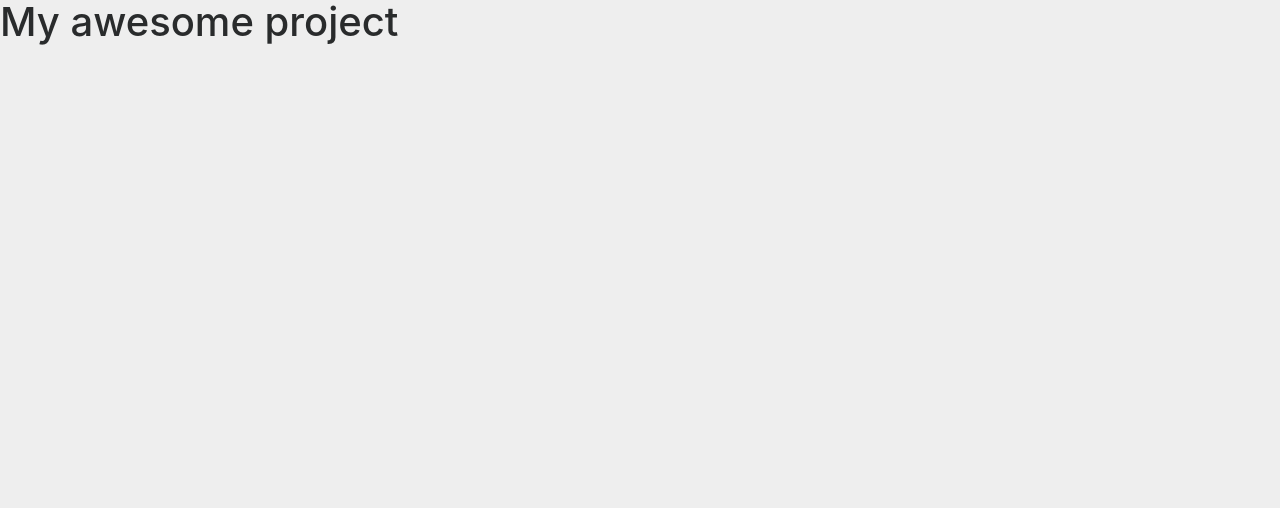
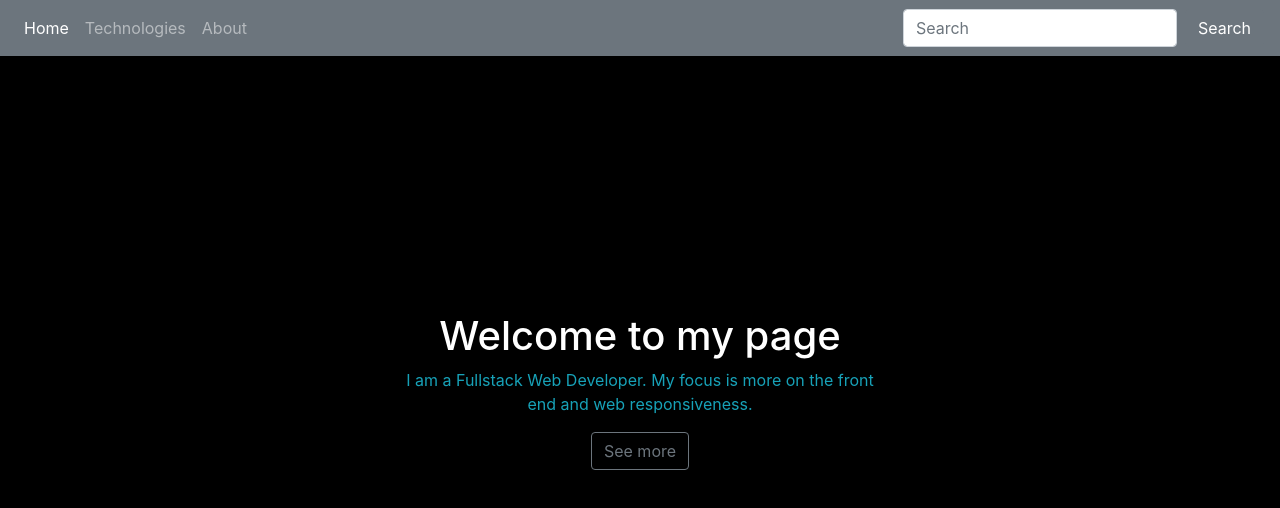
Before and after one commit to tmtkobedmx8/project, a website: page index.html in a window 1280 px wide. Drawn offline with nearby package versions, Linux system fonts and the light colour scheme; files that its build step writes are made by us from their sources.

Commit message:
Added updated files

```diff
--- a/index.html
+++ b/index.html
@@ -1,4 +1,4 @@
-<!DOCTYPE html>
+<!-- <!DOCTYPE html>
 <html class="no-js" lang="en">
     <head>
         <title>Bulma</title>
@@ -10,4 +10,51 @@
     <body>
         <h1>My awesome project</h1>
     </body>
+</html> -->
+
+<!DOCTYPE html>
+<html lang="en">
+<head>
+	<meta charset="UTF-8">
+	<title>Portfolio</title>
+	<link rel="stylesheet" type="text/css" href="css/styles.css">
+	<link rel="stylesheet" href="https://stackpath.bootstrapcdn.com/bootstrap/4.1.3/css/bootstrap.min.css" integrity="sha384-MCw98/SFnGE8fJT3GXwEOngsV7Zt27NXFoaoApmYm81iuXoPkFOJwJ8ERdknLPMO" crossorigin="anonymous">
+</head>
+<body>
+	<nav class="navbar navbar-expand-lg navbar-dark bg-secondary">
+  	<button class="navbar-toggler" type="button" data-toggle="collapse" data-target="#navbarColor01" aria-controls="navbarColor01" aria-expanded="false" aria-label="Toggle navigation">
+    <span class="navbar-toggler-icon"></span>
+  	</button>
+
+  	<div class="collapse navbar-collapse" id="navbarColor01">
+    	<ul class="navbar-nav mr-auto">
+      	<li class="nav-item active">
+        	<a class="nav-link" href="#">Home <span class="sr-only">(current)</span></a>
+      	</li>
+      	<li class="nav-item">
+        	<a class="nav-link" href="#">Technologies</a>
+      	</li>
+      	<li class="nav-item">
+       	 <a class="nav-link" href="#">About</a>
+      	</li>
+    	</ul>
+    	<form class="form-inline my-2 my-lg-0">
+      	<input class="form-control mr-sm-2" type="text" placeholder="Search">
+      	<button class="btn btn-secondary my-2 my-sm-0" type="submit">Search</button>
+    	</form>
+  	</div>
+	</nav>
+	<div class="main-container">
+		<div class="header-description">
+			<h1 class="welcome-header">Welcome to my page</h1>
+			<p class="text-info">I am a Fullstack Web Developer. My focus is more on the front end and web responsiveness.</p>
+			<button class="animated headShake btn btn-outline-secondary">See more</button>
+		</div>
+	</div>
+
+
+	<script src="https://code.jquery.com/jquery-3.3.1.slim.min.js" integrity="sha384-q8i/X+965DzO0rT7abK41JStQIAqVgRVzpbzo5smXKp4YfRvH+8abtTE1Pi6jizo" crossorigin="anonymous"></script>
+	<script src="https://cdnjs.cloudflare.com/ajax/libs/popper.js/1.14.3/umd/popper.min.js" integrity="sha384-ZMP7rVo3mIykV+2+9J3UJ46jBk0WLaUAdn689aCwoqbBJiSnjAK/l8WvCWPIPm49" crossorigin="anonymous"></script>
+	<script src="https://stackpath.bootstrapcdn.com/bootstrap/4.1.3/js/bootstrap.min.js" integrity="sha384-ChfqqxuZUCnJSK3+MXmPNIyE6ZbWh2IMqE241rYiqJxyMiZ6OW/JmZQ5stwEULTy" crossorigin="anonymous"></script>
+</body>
 </html>
--- a/sass/main.scss
+++ b/sass/main.scss
@@ -5,3 +5,20 @@ $mycolor: blue;
 body {
     background: $mycolor;
 }
+
+
+body {
+	background-color: black !important;
+}
+.main-container {
+	.header-description {
+		max-width: 500px;
+		margin: 0 auto;
+		margin-top: 20%;
+		text-align: center;
+	}
+
+	.welcome-header {
+		color: white;
+	}
+}
```
Also changed, not shown: css/main.css.
